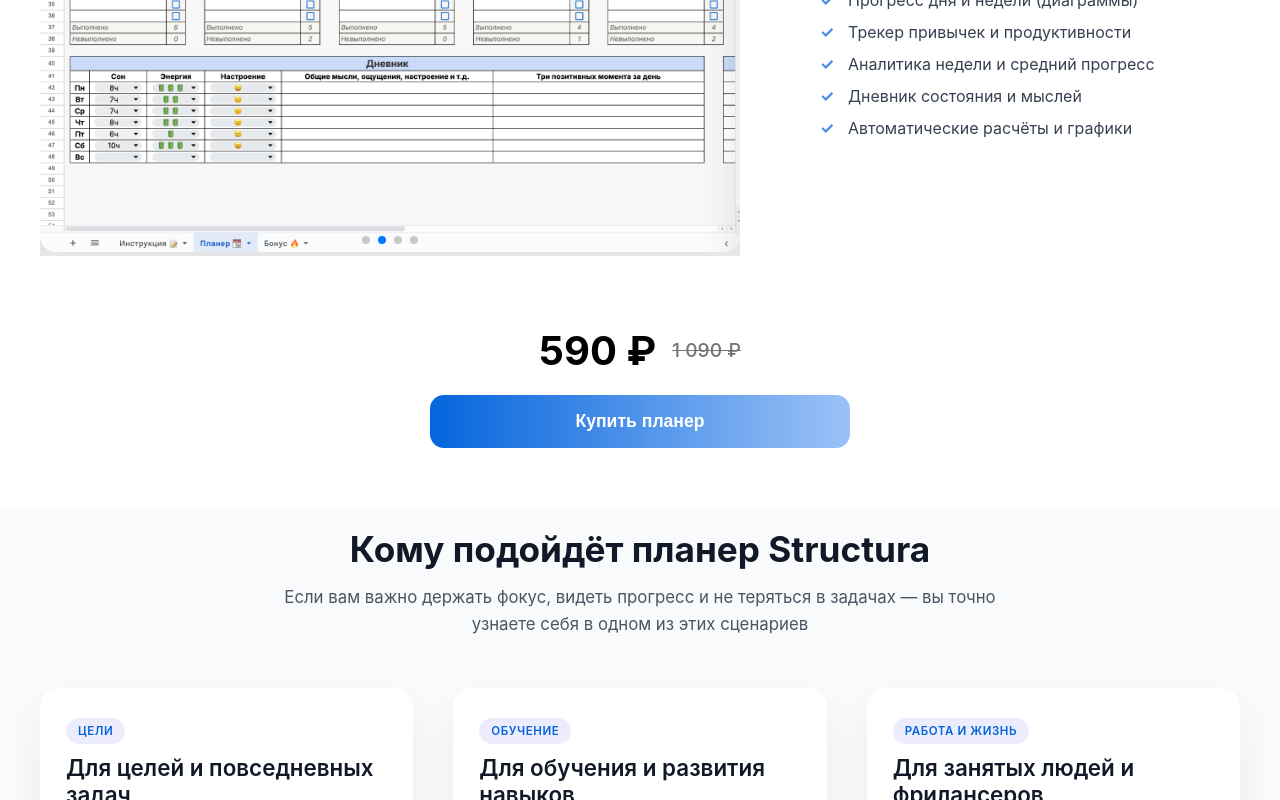
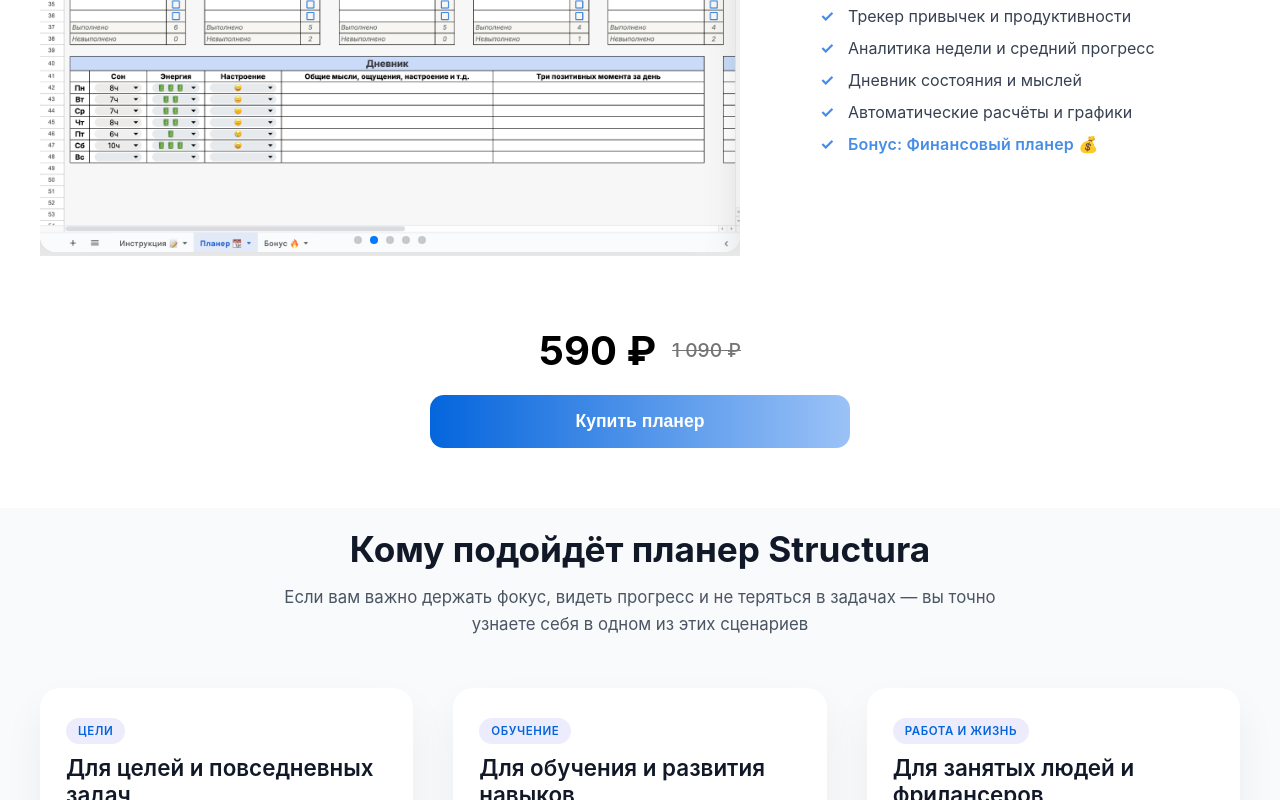
Before and after one commit to Yaroslav-Chertov/structura, a Next.js app: page / in a window 1280 px wide. Shown: the part 1900-2700 px from the top of the page. Built offline with nearby package versions, Linux system fonts and the light colour scheme.

Commit message:
fix productinfo

```diff
--- a/src/components/BuySection.module.scss
+++ b/src/components/BuySection.module.scss
@@ -78,6 +78,11 @@
         color: #e0e7ff;
       }
     }
+    .bonus {
+      color: #fbbf24;
+      font-weight: 600;
+      letter-spacing: 0.2px;
+    }
   }
 }
 
--- a/src/components/BuySection.tsx
+++ b/src/components/BuySection.tsx
@@ -25,6 +25,7 @@
             <li>Аналитика недели</li>
             <li>Автоматические расчёты</li>
             <li>Работа на ПК и телефоне</li>
+            <li className={styles.bonus}>Бонус: Финансовый планер &#x1F4B0;</li>
           </ul>
         </div>
 
--- a/src/components/ProductInfo.module.scss
+++ b/src/components/ProductInfo.module.scss
@@ -60,6 +60,12 @@
         color: #468ee5;
         font-weight: 700;
       }
+    }
+
+    .bonus {
+      color: #468ee5;
+      font-weight: 600;
+      letter-spacing: 0.2px;
     }
   }
 }
--- a/src/components/ProductInfo.tsx
+++ b/src/components/ProductInfo.tsx
@@ -44,8 +44,11 @@
             <SwiperSlide>
               <img src="/screens/screen-3.png" alt="Скриншот планер" />
             </SwiperSlide>
-                  <SwiperSlide>
+            <SwiperSlide>
               <img src="/screens/screen-4.png" alt="Скриншот планер" />
+            </SwiperSlide>
+            <SwiperSlide>
+              <img src="/screens/screen-5.png" alt="Скриншот планер" />
             </SwiperSlide>
           </Swiper>
         </div>
@@ -60,6 +63,7 @@
             <li>Аналитика недели и средний прогресс</li>
             <li>Дневник состояния и мыслей</li>
             <li>Автоматические расчёты и графики</li>
+            <li className={styles.bonus}>Бонус: Финансовый планер &#x1F4B0;</li>
           </ul>
         </div>
       </div>
--- a/src/styles/_variables.scss
+++ b/src/styles/_variables.scss
@@ -1,4 +1,4 @@
-$primary-color: #4f46e5;
+$primary-color: #0465dc;
 $secondary-color: #ffffff;
 $font-family: "Inter", sans-serif;
 $font-size-base: 16px;
```
Also changed, not shown: public/screens/screen-5.png (added).
